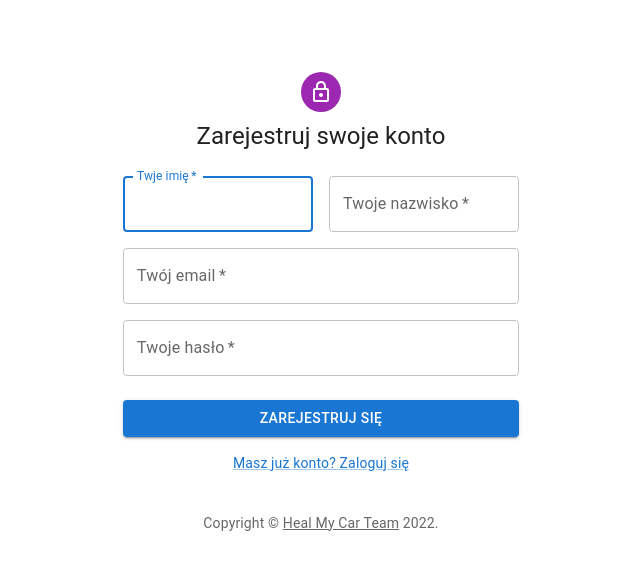
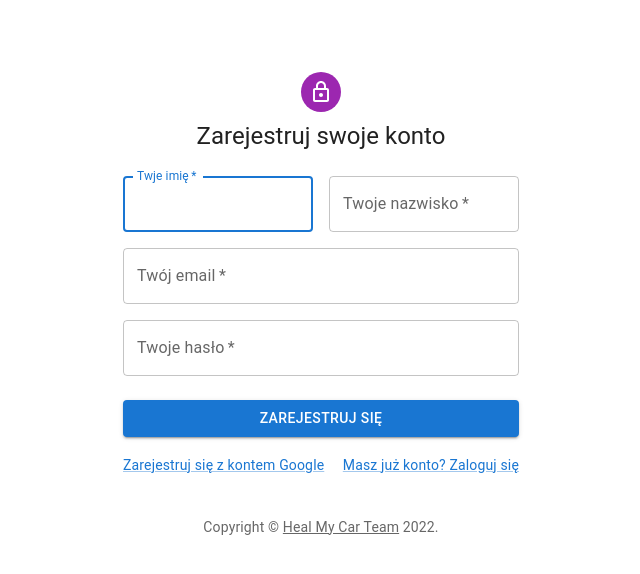
Before and after one commit to infoshareacademy/jfdzr6-team-placeholders, a React (Vite) app in the folder heal-my-car/: page /register in a window 1280 px wide. Shown: the top 574 px of the page, without its empty margins (319-959 px from the left). Built offline with nearby package versions, Linux system fonts and the light colour scheme; no server answers; the database is empty.

Commit message:
CleanUp changes in Register.jsx

```diff
--- a/heal-my-car/routes/Register.jsx
+++ b/heal-my-car/routes/Register.jsx
@@ -168,27 +168,14 @@ export default function SignUp() {
             >
               Zarejestruj się
             </Button>
-            {/* <Button
-              type="submit"
-              fullWidth
-              variant="contained"
-              sx={{ mt: 3, mb: 2 }}
-              onClick={SingInWithFirebase}
-            >
-              Zarejestruj się z Google{" "}
-            </Button> */}
-            {/* <GoogleButton
-              type="dark"
-              disabled={false}
-              onClick={(SingInWithFirebase)}
-            /> */}
+
             <Grid container justifyContent="space-between">
-              {/* <Grid item>
+              <Grid item>
                 <Link href="#" variant="body2">
                   Zarejestruj się z kontem Google
                 </Link>
-              </Grid> */}
-              <Grid container justifyContent="center">
+              </Grid>
+              <Grid item>
                 <Link href="/Login" variant="body2">
                   Masz już konto? Zaloguj się
                 </Link>
```
